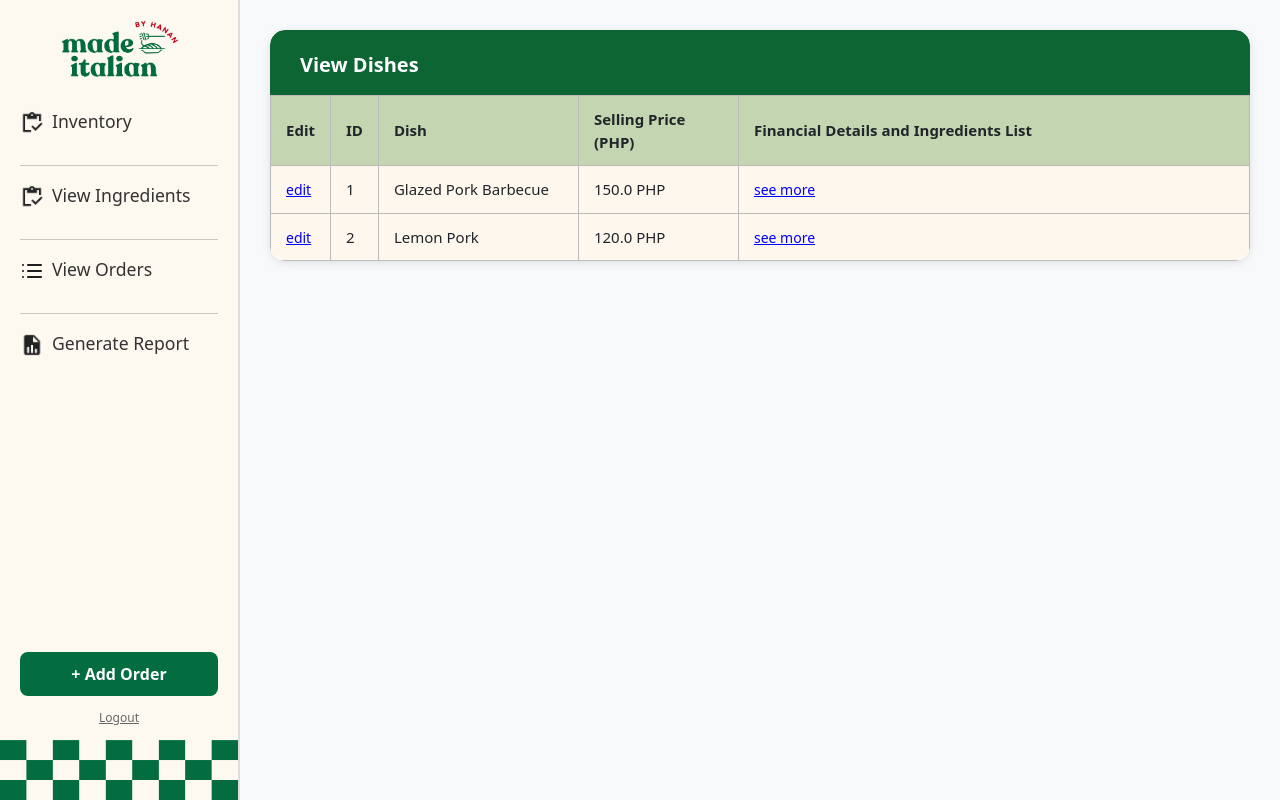
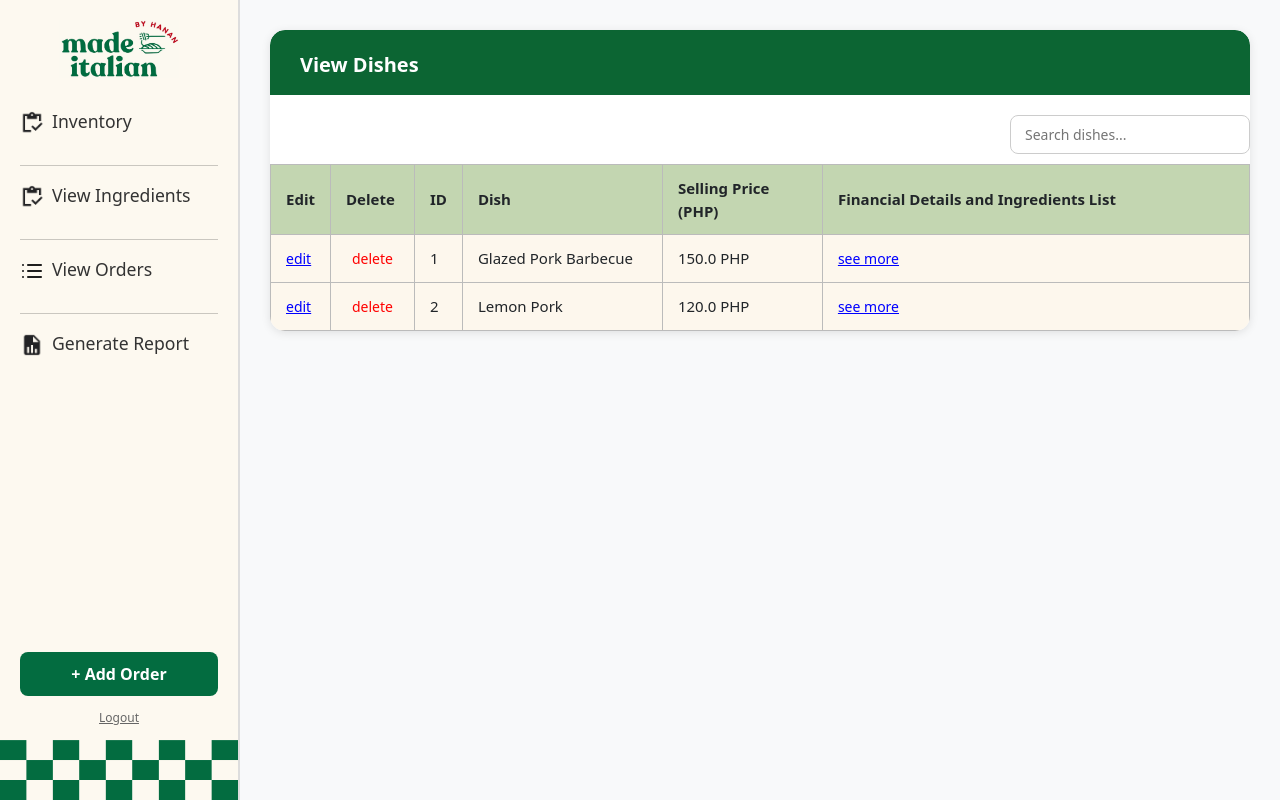
Before and after one commit to vorrjjard-2/hananims, a Django app: page /dishes in a window 1280 px wide. Run offline with Django 5.2, Linux system fonts and the light colour scheme; data comes from the database, SQL or seed files in the repository; both versions use the stored data as it was after the commit.

Commit message:
added delete dish

```diff
--- a/hananApp/templates/hananApp/dishes.html
+++ b/hananApp/templates/hananApp/dishes.html
@@ -4,6 +4,20 @@
 
 {% block content %}
 <style>
+    .search-container {
+        margin: 20px 0 10px;
+        display: flex;
+        justify-content: flex-end;
+    }
+
+    .search-container input {
+        padding: 8px 14px;
+        border-radius: 8px;
+        border: 1px solid #ccc;
+        font-size: 14px;
+        width: 240px;
+    }
+
     .table-wrapper {
         background-color: #ffffff;
         border-radius: 15px;
@@ -117,10 +131,15 @@
 <div class="table-wrapper">
     <div class="table-header">View Dishes</div>
 
+    <div class="search-container">
+        <input type="text" id="dishSearch" placeholder="Search dishes...">
+    </div>
+
     <table class="dishes-table" id="dishesTable">
         <thead>
             <tr>
                 <th style="width: 60px;">Edit</th>
+                <th style="width: 60px;">Delete</th>
                 <th style="width: 40px;">ID</th>
                 <th style="width: 200px;">Dish</th>
                 <th style="width: 160px;">Selling Price (PHP)</th>
@@ -131,6 +150,14 @@
             {% for dish in dishes %}
             <tr>
                 <td><a href="{% url 'edit_dish' dish.id %}" class="edit-btn">edit</a></td>
+                <td>
+                    <form action="{% url 'delete_dish' dish.id %}" method="POST" style="display:inline;">
+                        {% csrf_token %}
+                        <button type="submit" style="border:none; background:none; color:red; cursor:pointer; font-size:14px;" onclick="return confirm('Are you sure you want to delete this dish?');">
+                            delete
+                        </button>
+                    </form>
+                </td>
                 <td>{{ forloop.counter }}</td>
                 <td class="dish-name">{{ dish.name }}</td>
                 <td>{{ dish.price }} PHP</td>
@@ -157,6 +184,18 @@
 <div id="dish-popup" class="popup-box"></div>
 
 <script>
+    // Filter table by dish name
+    document.getElementById('dishSearch').addEventListener('input', function () {
+        const search = this.value.toLowerCase();
+        const rows = document.querySelectorAll('#dishesTable tbody tr');
+
+        rows.forEach(row => {
+            const name = row.querySelector('.dish-name').textContent.toLowerCase();
+            row.style.display = name.includes(search) ? '' : 'none';
+        });
+    });
+
+    // Show popup
     document.querySelectorAll('.see-more-link').forEach(link => {
         link.addEventListener('click', function (e) {
             e.preventDefault();
--- a/hananApp/urls.py
+++ b/hananApp/urls.py
@@ -35,4 +35,5 @@ urlpatterns = [
     path('report', views.report, name="report"),
     path('edit_dish/<int:dish_id>/', views.edit_dish, name='edit_dish'),
     path('logout/', LogoutView.as_view(next_page='/'), name='logout'),
+    path('delete-dish/<int:dish_id>/', views.delete_dish, name='delete_dish'),
 ]
--- a/hananApp/views.py
+++ b/hananApp/views.py
@@ -233,6 +233,16 @@ def add_order(request):
     return render(request, 'hananApp/add_order.html', {'dishes': dishes})
 
 
+def delete_dish(request, dish_id):
+    if request.user.userprofile.role != 'admin':
+        messages.error(request, "You are not authorized to delete dishes.")
+        return redirect('dishes')
+
+    dish = get_object_or_404(Dish, id=dish_id)
+    dish.delete()
+    messages.success(request, "Dish deleted successfully.")
+    return redirect('dishes')
+
 def add_dish(request):
     if request.user.userprofile.role != 'admin':
         return HttpResponse("""
@@ -246,10 +256,16 @@ def add_dish(request):
                 </body>
             </html>
         """)
+
+
     if request.method == "POST":
         dish_name = request.POST.get("name")
         dish_price = request.POST.get("price")  # Grab the dish price
         ingredient_ids = []
+
+        if Dish.objects.filter(name__iexact=dish_name).exists():
+            messages.error(request, "A dish with this name already exists.")
+            return redirect("add_dish")
 
         # Collect all selected ingredient IDs
         for key, value in request.POST.items():
```
Also changed, not shown: db.sqlite3.
